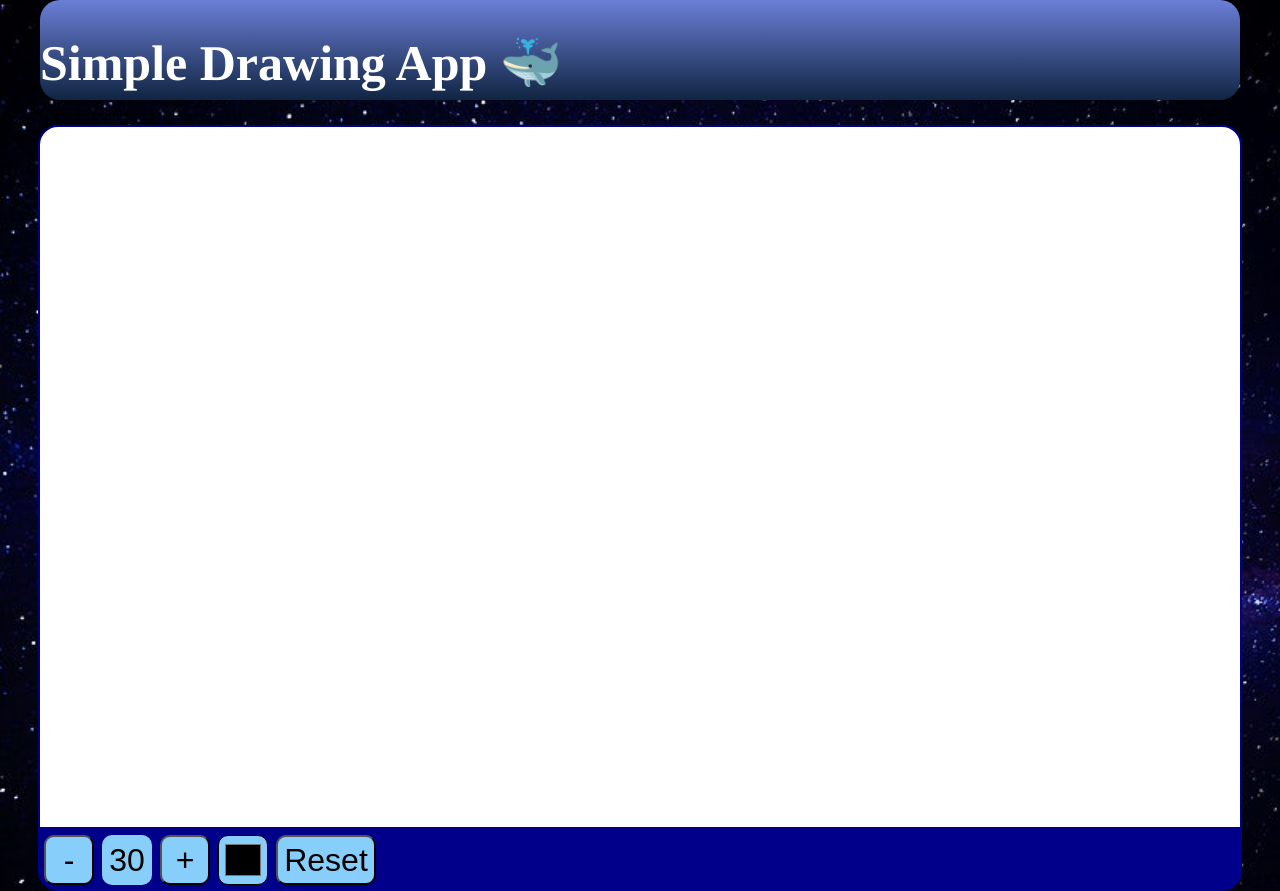
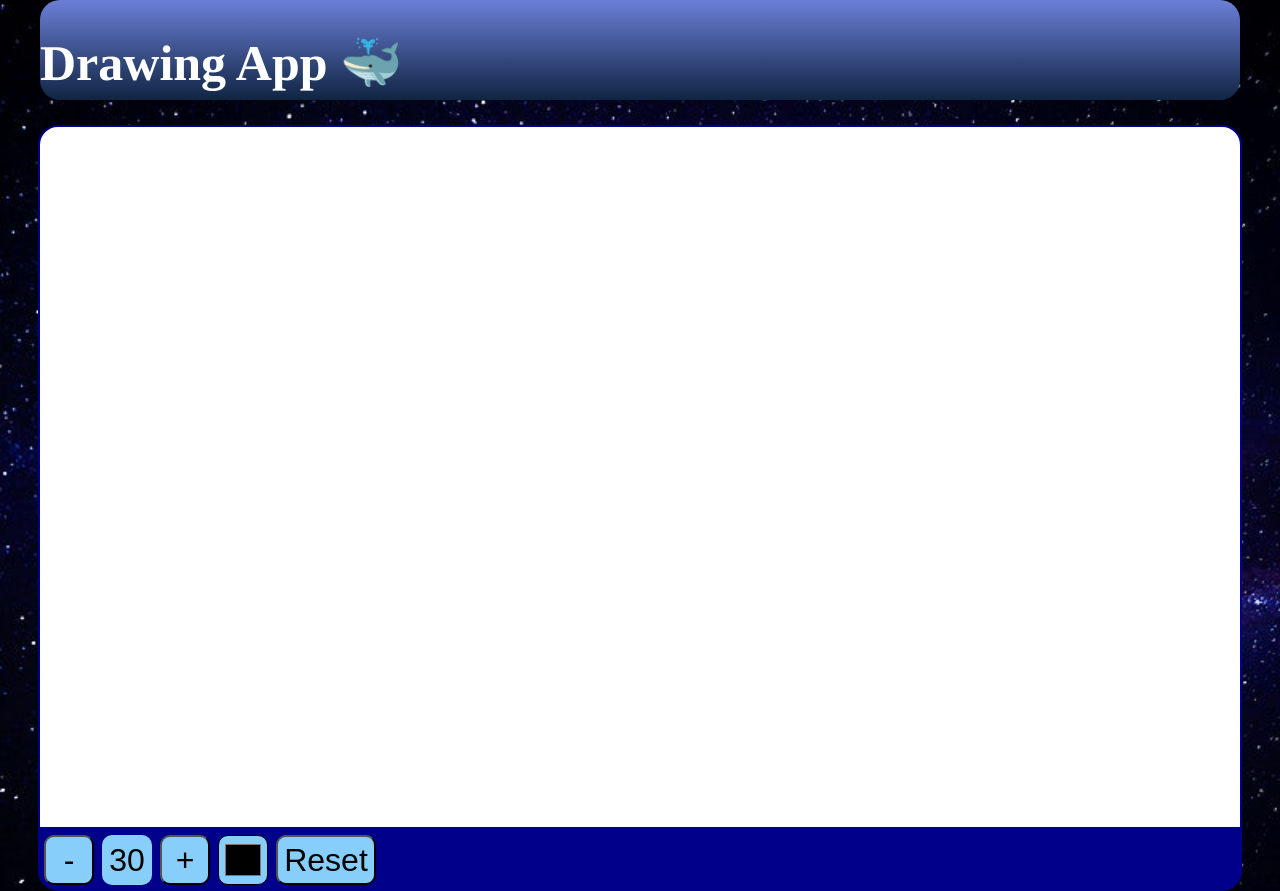
Before and after one commit to sierra25/Drawing-App, a plain HTML site: page index.html in a window 1280 px wide. Drawn offline with Linux system fonts and the light colour scheme.

Commit message:
Changed title

```diff
--- a/index.html
+++ b/index.html
@@ -3,7 +3,7 @@
     <head>
         <meta charset="UTF-8" />
         <meta name="viewport" content="width=device-width, initial-scale=1.0" />
-        <title>Simple Drawing App</title>
+        <title>Drawing App</title>
         <link rel="stylesheet" href="style.css" />
         <script src="script.js" defer></script>
     </head>
@@ -11,7 +11,7 @@
     <body>
         <!--Header Section-->
         <div class="header">
-          <h1>Simple Drawing App 🐳</h1>
+          <h1>Drawing App 🐳</h1>
         </div>
 
         <!--Canvas Section-->
```
